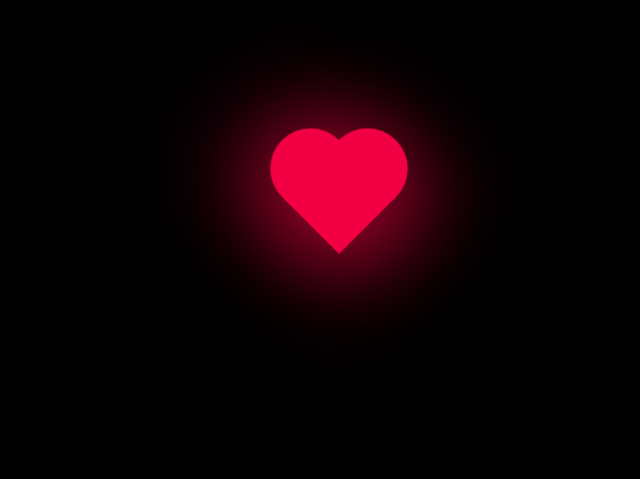
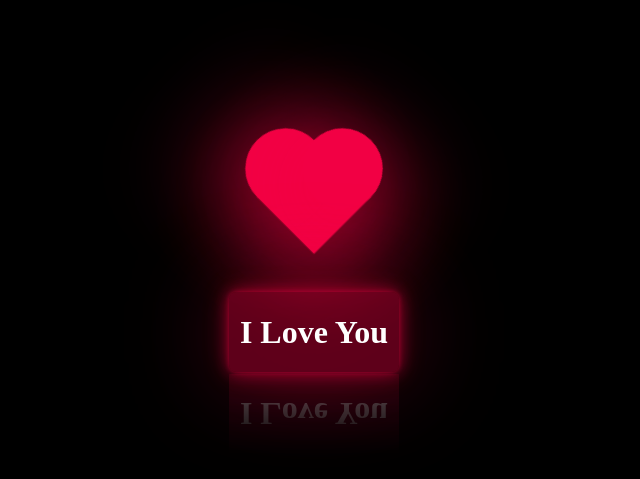
Before and after one commit to Jhonata12/heart, a plain HTML site: page index.html in a window 1280 px wide. Shown: the part 203-682 px from the top of the page, without its empty margins (301-941 px from the left). Drawn offline with Linux system fonts and the light colour scheme.

Commit message:
Add files via upload

```diff
--- a/index.html
+++ b/index.html
@@ -13,6 +13,9 @@
 <body>
 
     <div class="heart"></div>
+    <div class="text">
+        <h1>I Love You</h1>
+    </div>
    <script src="script.js"></script>
 
 
--- a/style.css
+++ b/style.css
@@ -53,3 +53,22 @@ body{
     border-radius: 50%;
     box-shadow: -10px 10px 90px #f20044;
 }
+
+
+
+.text{
+    background-color: #f2004563;
+    border-radius: 7px;
+    width: 170px;
+    display: flex;
+    justify-content: center;
+    align-content: center;
+    color: white;
+    margin-top: 270px;
+    margin-left: -120px;
+
+    -webkit-box-reflect: below 2px linear-gradient(transparent, #0005);
+    box-shadow: 0 0 5px #f2004563, 0 0 15px #f2004563, 0 0 25px #f2004563, 0 0 100px #f2004563;
+    font-family: 'Times New Roman', Times, serif;
+
+}
```
